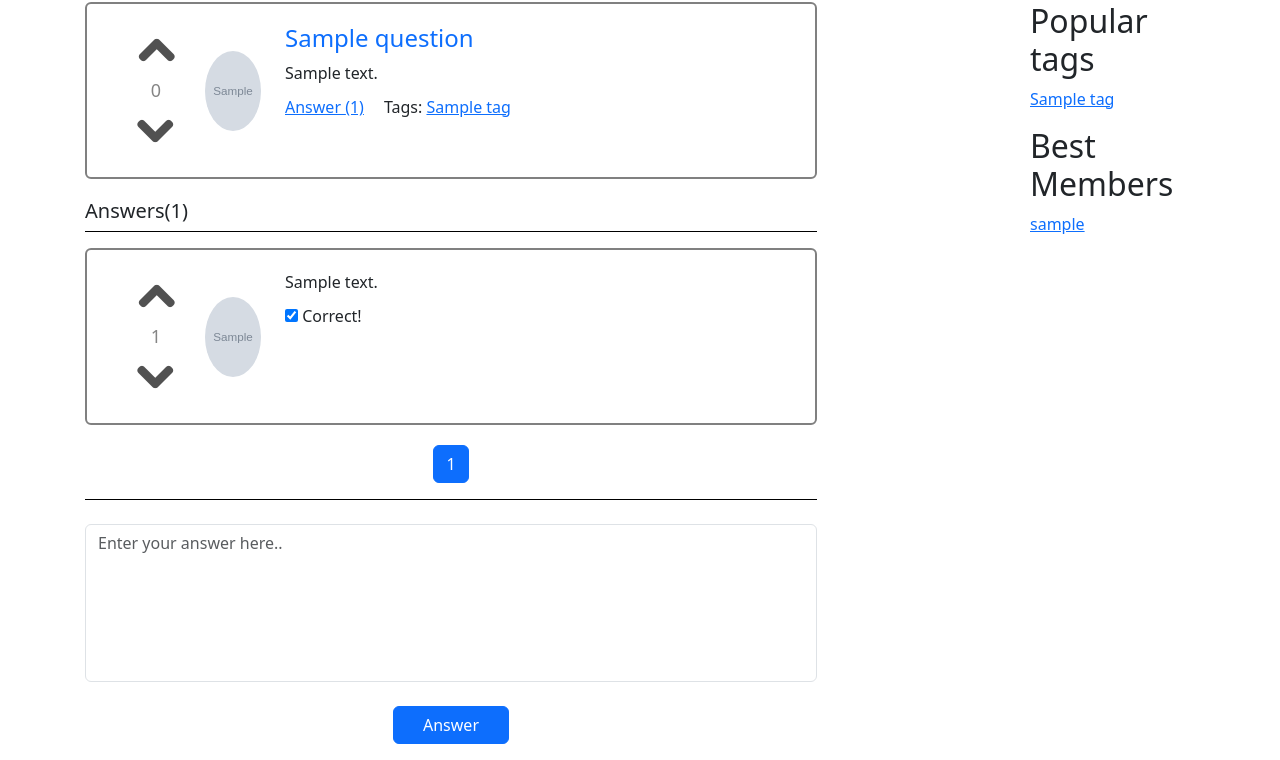
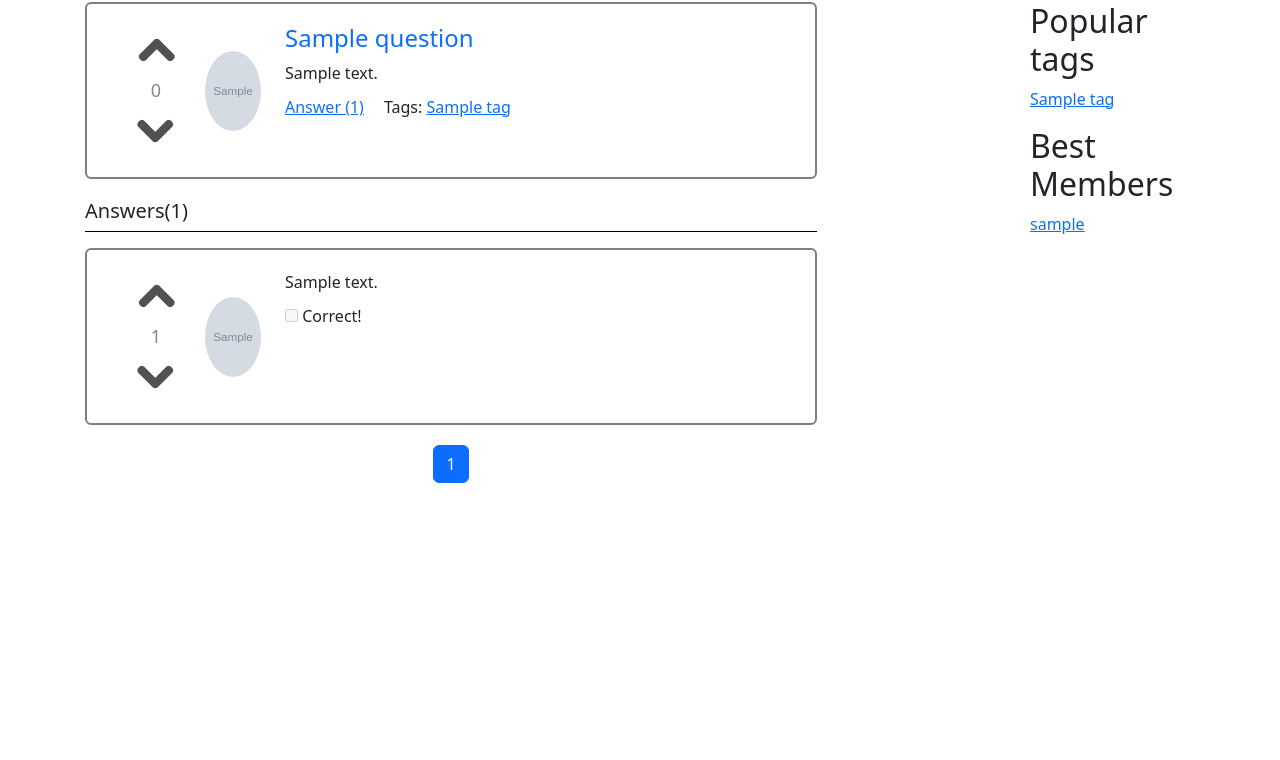
Before and after one commit to AleksandrOparin/WEB-Project, a Django app: page /question/1 in a window 1280 px wide. Shown: the part 118-878 px from the top of the page. After the commit the page ends 601 px from the top, so only its background shows below. Run offline with Django 3.2, Linux system fonts and the light colour scheme; tables that the repository leaves empty hold one stand-in row (values such as "Sample post"); grey boxes marked "Sample" are stand-in pictures; data that the repository does not hold is empty; some libraries are stand-ins or nearby versions.

Commit message:
Add answer form and small fixes in other forms

```diff
--- a/app/forms.py
+++ b/app/forms.py
@@ -80,3 +80,11 @@ class AskForm(forms.ModelForm):
     class Meta:
         model = models.Question
         fields = ['title', 'text', 'tags']
+
+
+class AnswerForm(forms.ModelForm):
+    text = forms.CharField(widget = forms.Textarea(), required=True)
+
+    class Meta:
+        model = models.Answer
+        fields = ['text']
--- a/app/views.py
+++ b/app/views.py
@@ -17,7 +17,7 @@ def index(request):
     popular_tags = models.Tag.objects.popular_tags()
     best_users = models.Profile.objects.top_profiles()
 
-    page_questions = paginate(questions, request, 20)
+    page_questions = paginate(questions, request)
 
     context = {
         'questions': page_questions,
@@ -35,20 +35,34 @@ def question(request, question_id: int):
     except models.Question.DoesNotExist:
         return render(request, 'errors/404.html')
 
+    if request.method == 'GET':
+        answer_form = forms.AnswerForm()
+
+    if request.method == 'POST':
+        if not request.user.is_authenticated:
+            return redirect("login")
+
+        form = forms.AnswerForm(data = request.POST)
+        if form.is_valid():
+            new_ans = models.Answer(text = form.cleaned_data['text'], question_id = question_id, author_id = request.user.profile.id)
+            new_ans.save()
+
+            return redirect(reverse("question", args = [question_id]))
+
     answers = models.Answer.objects.ordered_answers(question_id)
+    question_page_answers = paginate(answers, request, 10)
     popular_tags = models.Tag.objects.popular_tags()
     best_users = models.Profile.objects.top_profiles()
-
-    question_page_answers = paginate(answers, request, 20)
 
     context = {
         'question': question,
         'answers': question_page_answers,
         'popular_tags': popular_tags,
         'best_users': best_users,
+        'form' : answer_form,
     }
 
-    return render(request, 'question.html', context=context)
+    return render(request, "question.html", context=context)
 
 
 @login_required(login_url='login', redirect_field_name='continue')
@@ -94,7 +108,7 @@ def tag(request, tag_id: int):
     popular_tags = models.Tag.objects.popular_tags()
     best_users = models.Profile.objects.top_profiles()
 
-    page_questions_with_tag = paginate(questions_with_tag, request, 20)
+    page_questions_with_tag = paginate(questions_with_tag, request)
 
     context = {
         'tag_name': tag_name,
@@ -211,7 +225,7 @@ def hot_questions(request):
     popular_tags = models.Tag.objects.popular_tags()
     best_users = models.Profile.objects.top_profiles()
 
-    page_hot_questions = paginate(hot_questions, request, 20)
+    page_hot_questions = paginate(hot_questions, request)
 
     context = {
         'questions': page_hot_questions,
@@ -222,7 +236,7 @@ def hot_questions(request):
     return render(request, 'hot_questions.html', context=context)
 
 
-def paginate(objects_list, request, items_per_page = 10):
+def paginate(objects_list, request, items_per_page = 20):
     paginator = Paginator(objects_list, items_per_page)
     page_number = request.GET.get('page')
     page_items = paginator.get_page(page_number)
--- a/templates/include/answer_item.html
+++ b/templates/include/answer_item.html
@@ -17,8 +17,8 @@
             <div class="answer-text">{{ answer.text }}</div>
             <div class="answer-footer d-flex">
                 <div class="form-check p-0">
-                    {% if answer.correct %}
-                        <input class="answer-check" type="checkbox" value="" id="answer-check" checked>
+                    {% if answer.author.id != request.user.id %}
+                        <input class="answer-check" type="checkbox" value="" id="answer-check" disabled>
                     {% else %}
                         <input class="answer-check" type="checkbox" value="" id="answer-check">
                     {% endif %}
--- a/templates/question.html
+++ b/templates/question.html
@@ -1,6 +1,7 @@
 {% extends "include/base.html" %}
 
 {% load static %}
+{% load django_bootstrap5 %}
 
 
 {% block page_title %}
@@ -29,18 +30,15 @@
 {% include 'include/pagination.html' with page_obj=answers %}
 <!-- Pagination -->
 
+{% if request.user.is_authenticated %}
     <!-- Line -->
     <div class="vertical-line mb-3"></div>
     <!-- Line -->
 
     <!-- Answer text -->
-<form action="#" class="mb-3" role="answer">
-    <div class="row g-2 align-items-baseline mt-3">
-        <div class="col">
-            <textarea class="form-control" id="text" rows="6"
-            placeholder="Enter your answer here.."></textarea>
-        </div>
-    </div>
+    <form action="{% url 'question' question_id=question.id %}" method="post" class="mb-3" role="answer">
+        {% csrf_token %}
+        {% bootstrap_form form layout="horizontal" %}
 
         <div class="row g-2 align-items-baseline mt-3">
             <div class="col-5"></div>
@@ -50,5 +48,6 @@
             <div class="col-5"></div>
         </div>
     </form>
+{% endif %}
 
 {% endblock %}
```
Also changed, not shown: 1 other file. Lines whose indentation alone changed are shown as unchanged.
